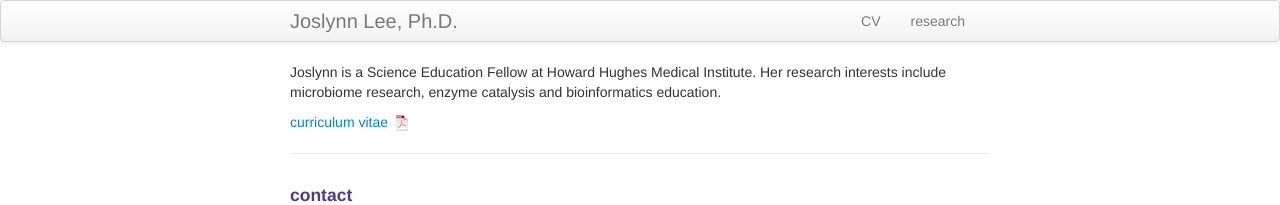
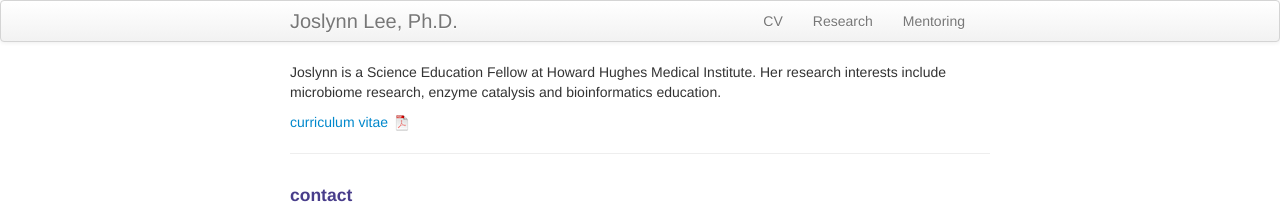
Before and after one commit to joslynnlee/joslynnlee.github.io, a Jekyll site: the page built from index.md, in a window 1280 px wide. Shown: the top 205 px of the page. Built offline with Jekyll 4.4.1, drawn with Linux system fonts in a browser that asks for light colours.

Commit message:
Add files via upload

```diff
--- a/_includes/themes/twitter/default.html
+++ b/_includes/themes/twitter/default.html
@@ -36,7 +36,8 @@
           <a class="brand" href="{{ HOME_PATH }}">{{ site.title }}</a>
           <ul class="nav">
               <li><a href="{{ BASE_PATH }}/assets/CV.pdf">CV</a></li>
-              <li><a href="{{ BASE_PATH }}/pages/research.html">research</a></li>
+              <li><a href="{{ BASE_PATH }}/pages/research.html">Research</a></li>
+              <li><a href="{{ BASE_PATH }}/pages/mentoring.html">Mentoring</a></li>
           </ul>
         </div>
       </div>
```
